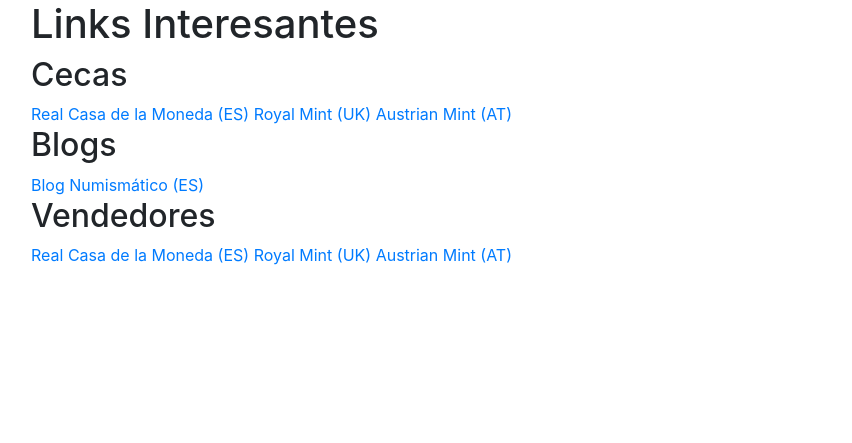
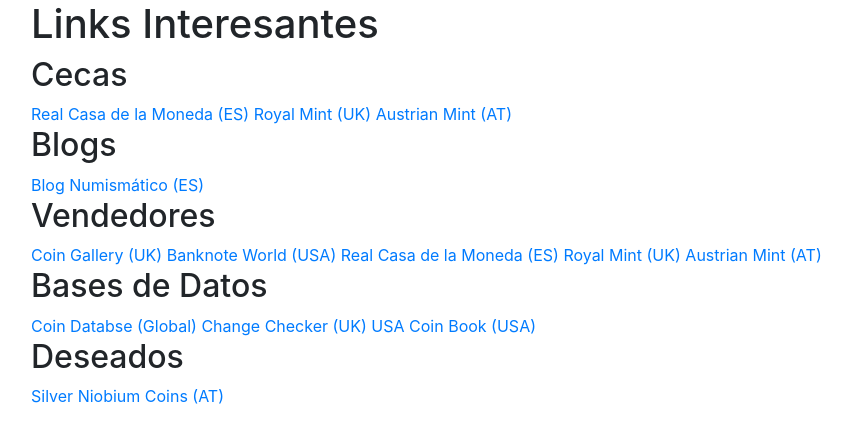
Before and after one commit to Jesus-Loranca/Coleccion-Numismatica, a Flask app: page /1/interesting-links/ in a window 1280 px wide. Shown: the part 56-499 px from the top of the page, without its empty margins (54-906 px from the left). Run offline with Flask 2, Linux system fonts and the light colour scheme; some libraries are stand-ins or nearby versions.

Commit message:
ADD: More links to the important links section

```diff
--- a/templates/interesting-links.html
+++ b/templates/interesting-links.html
@@ -8,9 +8,9 @@
         <h2 class="es">Cecas</h2>
         <h2 class="en">Mints</h2>
 
-        <a href="http://www.fnmt.es/web/fnmt">Real Casa de la Moneda (ES)</a>
+        <a href="http://www.fnmt.es/web/fnmt/">Real Casa de la Moneda (ES)</a>
         <a href="https://www.royalmint.com/">Royal Mint (UK)</a>
-        <a href="https://www.muenzeoesterreich.at/eng">Austrian Mint (AT)</a>
+        <a href="https://www.muenzeoesterreich.at/eng/">Austrian Mint (AT)</a>
     </div>
 
     <div>
@@ -23,8 +23,26 @@
         <h2 class="es">Vendedores</h2>
         <h2 class="en">Sellers</h2>
 
-        <a href="https://tienda.fnmt.es/fnmttv/fnmt/es/">Real Casa de la Moneda (ES)</a>
+        <a href="https://www.coingallery.co.uk/">Coin Gallery (UK)</a>
+        <a href="https://www.banknoteworld.com/">Banknote World (USA)</a>
+        <a href="https://www.usacoinbook.com/">Real Casa de la Moneda (ES)</a>
         <a href="https://www.royalmint.com/">Royal Mint (UK)</a>
-        <a href="https://www.muenzeoesterreich.at/eng">Austrian Mint (AT)</a>
+        <a href="https://www.muenzeoesterreich.at/eng/">Austrian Mint (AT)</a>
+    </div>
+
+    <div>
+        <h2 class="es">Bases de Datos</h2>
+        <h2 class="en">Databases</h2>
+
+        <a href="https://www.coin-database.com/">Coin Databse (Global)</a>
+        <a href="https://www.changechecker.org/">Change Checker (UK)</a>
+        <a href="https://www.usacoinbook.com/">USA Coin Book (USA)</a>
+    </div>
+
+    <div>
+        <h2 class="es">Deseados</h2>
+        <h2 class="en">Desired</h2>
+
+        <a href="https://www.muenzeoesterreich.at/eng/collect/collector-coins/silver-niobium-coins/">Silver Niobium Coins (AT)</a>
     </div>
 {% endblock %}
```
